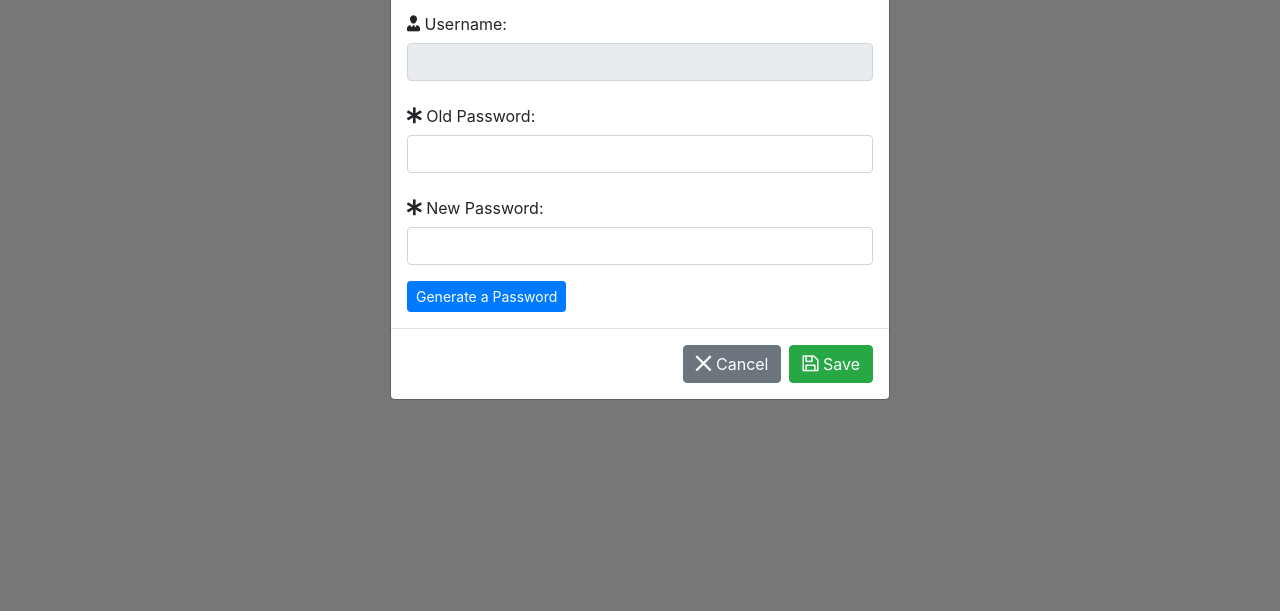
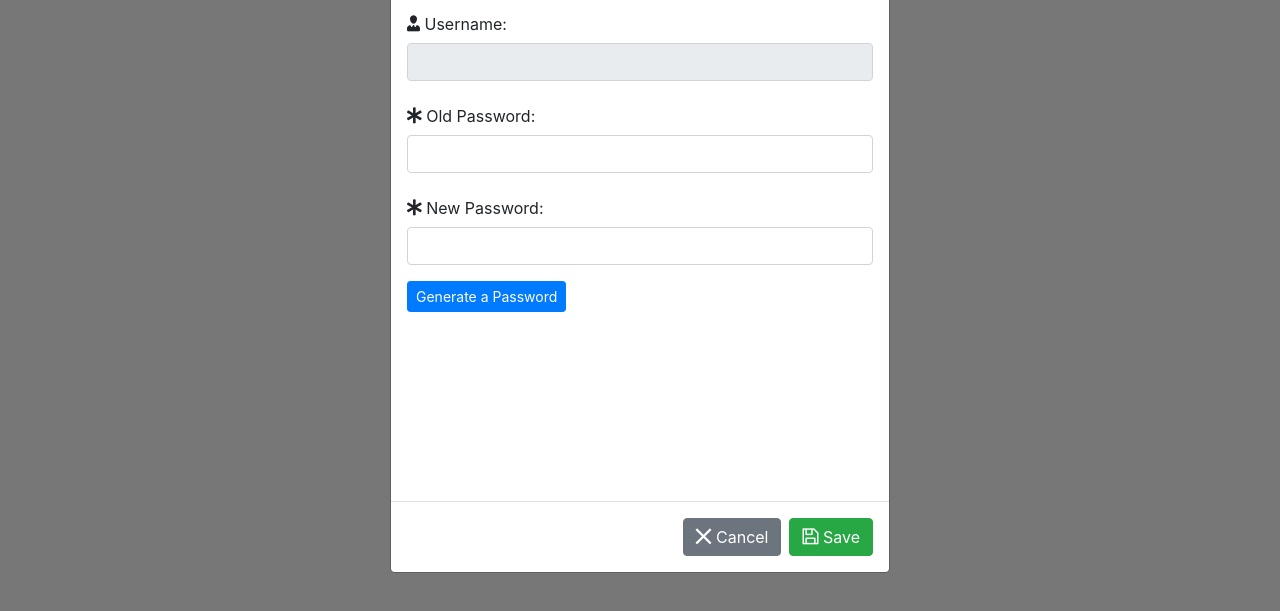
Before and after one commit to snipet-ir/Snippet2, a website: page static/index.html in a window 1280 px wide. Both pictures are taken after a click on the link "Profile". Shown: the part 103-714 px from the top of the page. Drawn offline with Linux system fonts and the light colour scheme; no server answers; files whose address does not match are found by name.

Commit message:
better modal height

```diff
--- a/static/css/main.css
+++ b/static/css/main.css
@@ -94,3 +94,13 @@ body {
 .select2-container{
   display: block;
 }
+
+.modal-dialog,
+.modal-content {
+    height: 90%;
+}
+
+.modal-body {
+    max-height: calc(100% - 120px);
+    overflow-y: scroll;
+}
```
